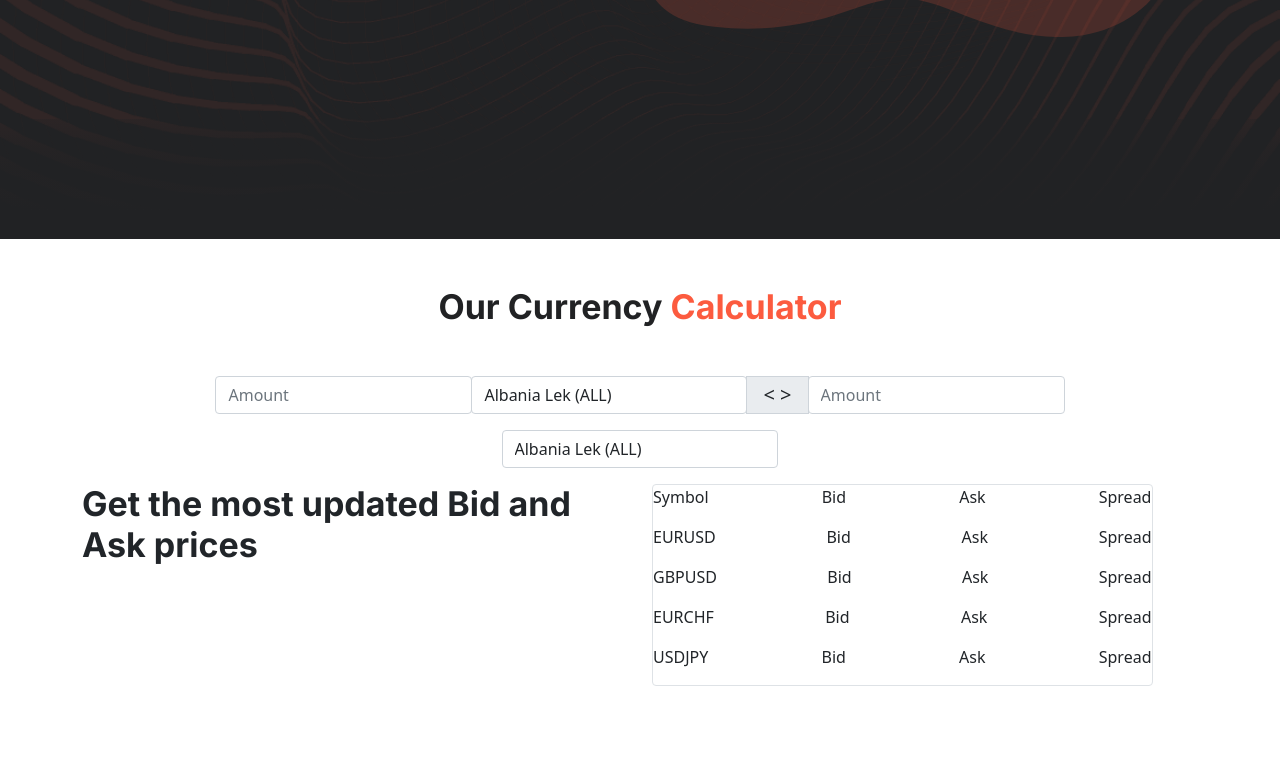
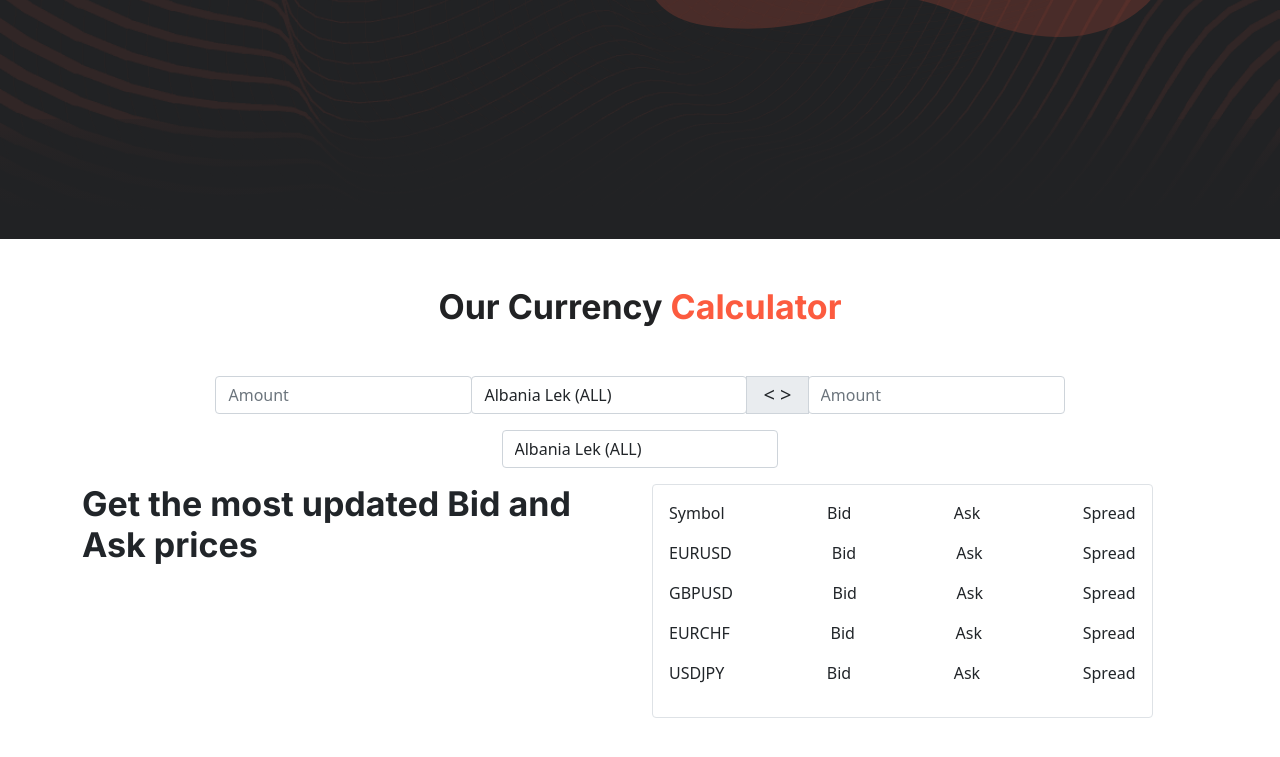
Before and after one commit to Jriera/currency_converter, a website with bundled scripts: page index.html in a window 1280 px wide. Shown: the part 561-1318 px from the top of the page. Built offline with nearby package versions, Linux system fonts and the light colour scheme; no server answers.

Commit message:
Style: Add padding bid prices table

```diff
--- a/index.html
+++ b/index.html
@@ -193,7 +193,7 @@
               <h3>Get the most updated Bid and Ask prices</h3>
           </div>
           <div class="col-6">
-            <div class="col-11 rounded border">
+            <div class="col-11 rounded border p-3">
                 <div class="row ">
                     <div class="d-flex flex-row justify-content-between">
                         <p>Symbol</p>
```
